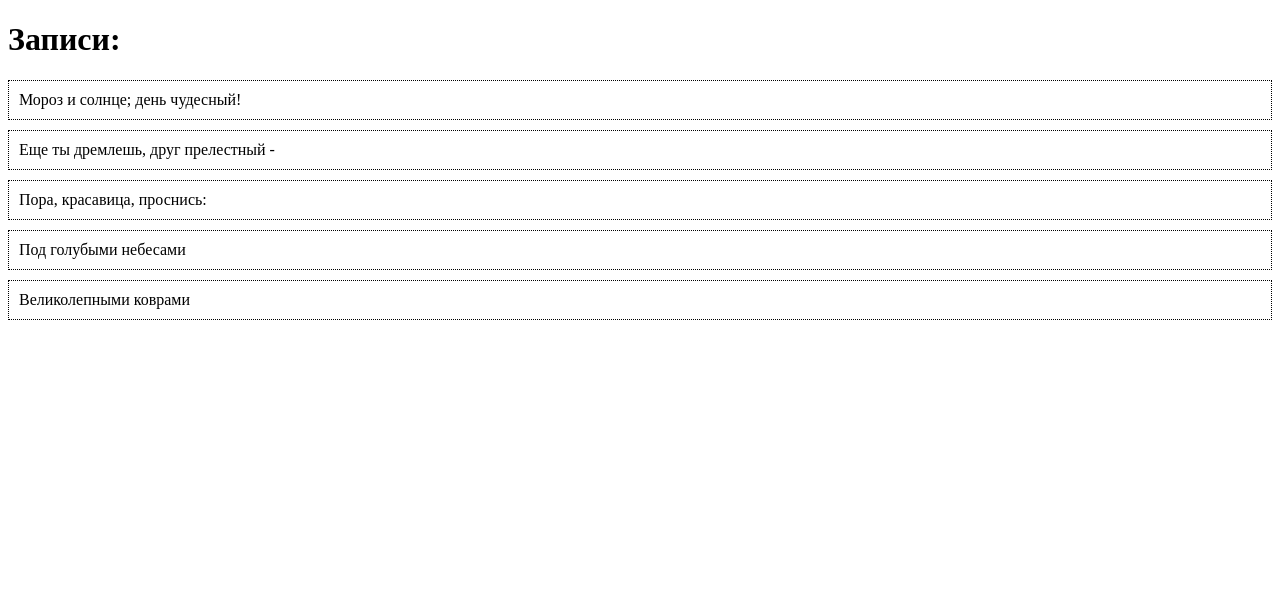
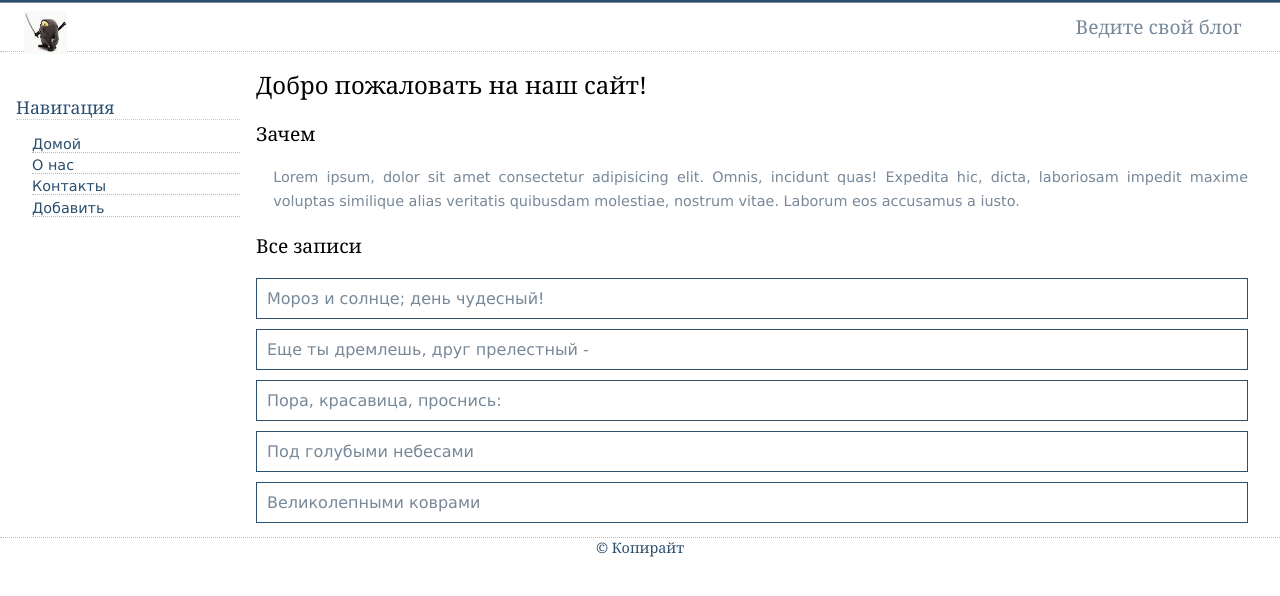
Before and after one commit to volosgoto/guestbook, a PHP site: page /guestbookORM/index.php in a window 1280 px wide. Shown: the top 596 px of the page. Run offline with PHP 8.4, Linux system fonts and the light colour scheme.

Commit message:
FrontEnd add

```diff
--- /dev/null
+++ b/guestbookORM/templates/css/style.css
@@ -0,0 +1,133 @@
+body {
+    margin: 0;
+    padding: 0;
+    background-color: #FFFFFF;
+    color: #000000;
+    font-family: Verdana, Helvetica, sans-serif;
+    border-top: 2px solid #2A4F6F;
+}
+
+p {
+    font-family: Verdana, Helvetica, sans-serif;
+    color: #778899;
+}
+
+article {
+    margin-bottom: 10px;
+    color: #778899;
+    padding: 10px;
+    border: solid 1px #2A4F6F;
+}
+
+
+/*figure:first-child {*/
+    /*margin-left: 0; !* Убираем отступ для первого элемента *!*/
+/*}*/
+
+img {
+    /*position: static;*/
+}
+
+
+#header {
+    border-top: 1px solid #778899;
+    border-bottom: 1px dotted #B2BCC6;
+    height: 3em;
+}
+
+#header .slogan {
+    font: 120% Georgia, "Times New Roman", Times, serif;
+    color: #778899;
+    background-color: transparent;
+    float: right;
+    width: 300px;
+    text-align: right;
+    margin-right: 2em;
+    margin-top: 0.5em;
+}
+
+#header .logo {
+    width: 2.7em;
+    float: left;
+    color: #2A4F6F;
+    background-color: transparent;
+    margin-left: 1.5em;
+    margin-top: 0.5em;
+}
+
+#nav {
+    position: absolute;
+    top: 5em;
+    left: 1em;
+    width: 14em;
+}
+
+#nav ul {
+    list-style: none;
+    margin-left: 1em;
+    padding-left: 0;
+}
+
+#nav li {
+    font-size: 90%;
+    border-bottom: 1px dotted #B2BCC6;
+    margin-bottom: 0.3em;
+}
+
+#nav a:link,
+#nav a:visited {
+    text-decoration: none;
+    color: #2A4F6F;
+    background-color: transparent;
+}
+
+#nav a:hover {
+    color: #778899;
+}
+
+#nav h2 {
+    font: 110% Georgia, "Times New Roman", Times, serif;
+    color: #2A4F6F;
+    background-color: transparent;
+    border-bottom: 1px dotted #cccccc;
+}
+
+#content {
+    margin-left: 16em;
+    margin-right: 2em;
+    text-align: justify;
+}
+
+h1 {
+    font: 150% Georgia, "Times New Roman", Times, serif;
+}
+
+blockquote {
+    font: 70% Georgia, "Times New Roman", Times, serif;
+    text-align: right;
+}
+
+h3 {
+    font: 120% Georgia, "Times New Roman", Times, serif;
+}
+
+ol li {
+    font-size: 90%;
+}
+
+#content p,
+form {
+    font-size: 90%;
+    line-height: 1.6em;
+    padding-left: 1.2em;
+}
+
+#footer {
+    clear: both;
+    text-align: center;
+    border-top: 1px dotted #B2BCC6;
+    margin-top: 10px;
+    font: 90% Georgia, "Times New Roman", Times, serif;
+    color: #2A4F6F;
+    background-color: transparent;
+}
--- a/guestbookORM/templates/index.php
+++ b/guestbookORM/templates/index.php
@@ -1,29 +1,39 @@
-<?php
-//require(__DIR__ . 'action.php');
-//var_dump($_POST);
-?>
-
 <!DOCTYPE html>
 <html lang="ru">
+
 <head>
+    <title>Гостева книга</title>
     <meta charset="UTF-8">
     <meta name="viewport" content="width=device-width, initial-scale=1.0">
-    <meta http-equiv="X-UA-Compatible" content="ie=edge">
-    <title>Гостевая книга</title>
-    <style>
-        article {
-            margin-bottom: 10px;
-            padding: 10px;
-            border: dotted 1px black;
-        }
-    </style>
+    <link rel="stylesheet" type="text/css" href="templates/css/style.css" />
 
 </head>
+
 <body>
-<h1> Записи: </h1>
 
+    <div id="header">
+        <!-- Верхняя часть страницы -->
+
+           <img class="logo" src="templates/img/logo.jpg"   alt="logo" />
+
+        <span class="slogan">Ведите свой блог</span>
+        <!-- Верхняя часть страницы -->
+    </div>
+
+    <div id="content">
+        <!-- Заголовок -->
+        <h1>Добро пожаловать на наш сайт!</h1>
+        <!-- Заголовок -->
+        <!-- Область основного контента -->
+        <h3>Зачем </h3>
+        <p>Lorem ipsum, dolor sit amet consectetur adipisicing elit. Omnis, incidunt quas! Expedita hic, dicta, laboriosam impedit maxime voluptas similique alias veritatis quibusdam molestiae,
+            nostrum vitae. Laborum eos accusamus a iusto.</p>
+        <h3>Все записи</h3>
+        <p>
             <?php foreach ($data as $line) { ?>
-    <article><?php  echo $line->getMessage(); ?></article>
+            <article>
+                <?php  echo $line->getMessage(); ?>
+            </article>
             <?php } ?>
 
             <!---->
@@ -35,6 +45,31 @@
             <!--    <input type="reset" name="reset" value="Очистить">-->
             <!--</form>-->
 
+        </p>
 
+        <!-- Область основного контента -->
+    </div>
+    <div id="nav">
+        <!-- Навигация -->
+        <h2>Навигация </h2>
+        <!-- Меню -->
+        <ul>
+            <li><a href='index.php'>Домой</a>
+            </li>
+            <li><a href='about.php'>О нас</a>
+            </li>
+            <li><a href='contact.php'>Контакты</a>
+            </li>
+            <li><a href='table.php'>Добавить</a>
+        </ul>
+        <!-- Меню -->
+        <!-- Навигация -->
+    </div>
+    <div id="footer">
+        <!-- Нижняя часть страницы -->
+        &copy; Копирайт
+        <!-- Нижняя часть страницы -->
+    </div>
 </body>
+
 </html>
```
Also changed, not shown: guestbookORM/templates/img/logo.jpg (added). Lines whose indentation alone changed are shown as unchanged.
